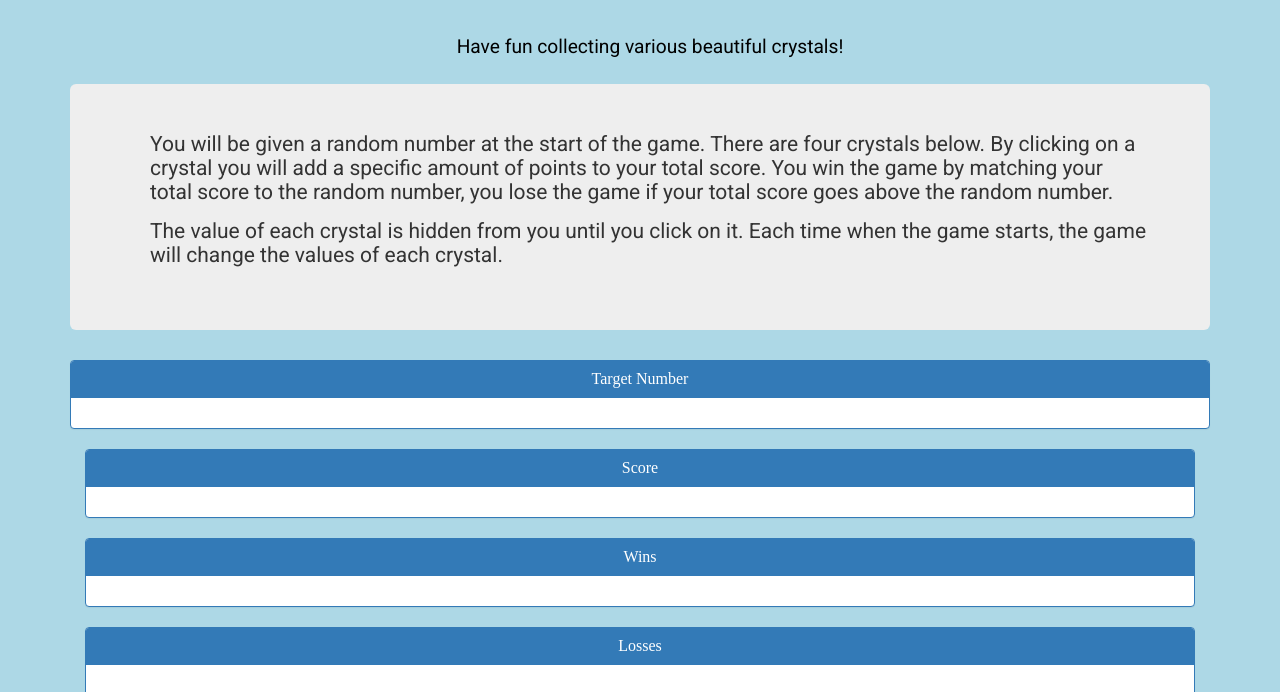
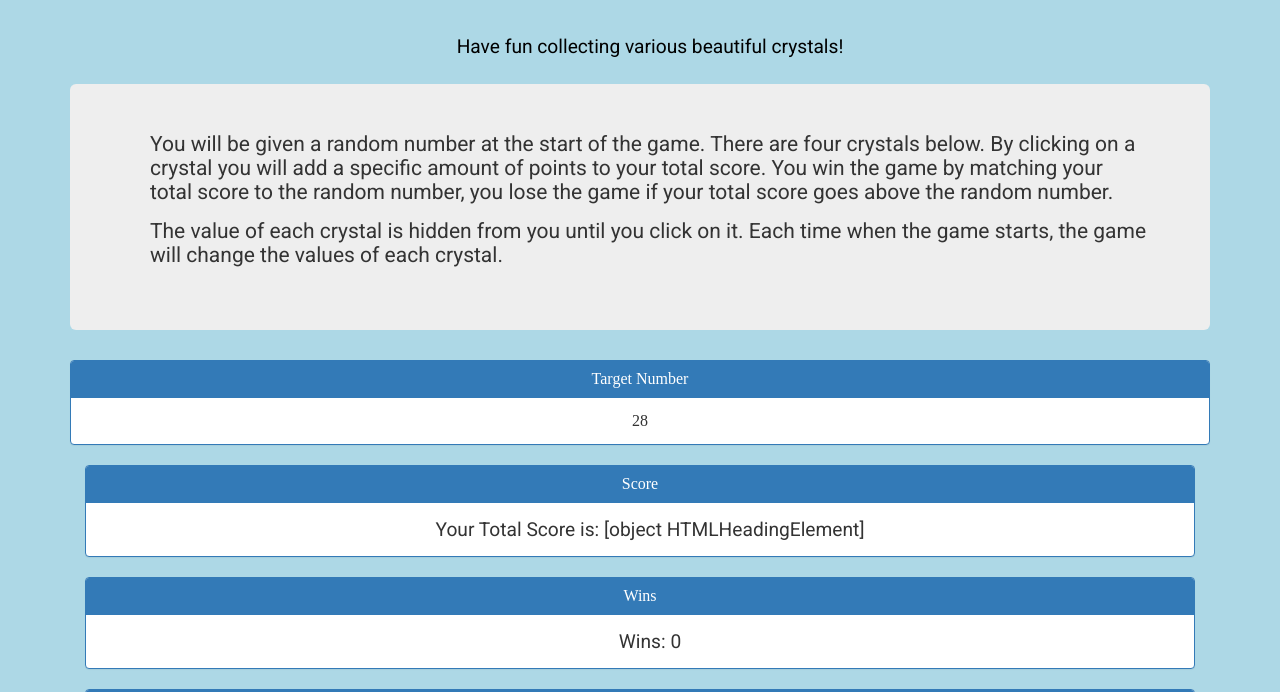
Before and after one commit to cchin1/d-unit-4-game, a plain HTML site: page index.html in a window 1280 px wide. Shown: the part 91-783 px from the top of the page. Drawn offline with nearby package versions, Linux system fonts and the light colour scheme.

Commit message:
final starting point before HW submission

```diff
--- a/assets/javascript/game.js
+++ b/assets/javascript/game.js
@@ -10,6 +10,12 @@ var opalIndex = 2;
 var emeraldIndex = 3;
 
 // Functions
+
+    //set the onload event
+    window.onload=
+        resetHTML();
+        totalReset ();
+    ;
 
     //reset the current score
     var counter = 0;
@@ -33,19 +39,20 @@ var emeraldIndex = 3;
     //return Math.floor(Math.random() * (max - min + 1)) + min;
     //}
 
-    //sets up random value for each of the crystals in the images array from above
+    //sets up random value for each of the crystals declared as variables from above
     function resetCrystals () {
         for (var i = 0; i < gemVals.length; i++) {
             gemVals[i] = Math.floor(Math.random() * 12);
+            console.log(gemVals);
         }
     }
     //reset the html to reflect changes
     function resetHTML () {
-        $(".randomTarget").html(targetNumber);
-        $(".wins").html("<p>Wins: " + wins + "</p>");
-        $(".losses").html("<p>Losses: " + losses + "</p>");
-        $(".score").html("<p>Your Total Score is: " + score + "</p>");
-        $(".Jewel").empty();
+        $("#randomTarget").html(targetNumber);
+        $("#wins").html("<p>Wins: " + wins + "</p>");
+        $("#losses").html("<p>Losses: " + losses + "</p>");
+        $("#score").html("<p>Your Total Score is: " + score + "</p>");
+        $("#Jewel").empty();
     }
     function totalReset () {
         randomTargetNumber ();
@@ -53,7 +60,7 @@ var emeraldIndex = 3;
         resetHTML ();
         resetCrystals ();
     }
-    // Code to run otherwise known as Main Process
+    // Main Process
         // Initial Page Setup
         randomTargetNumber();
         resetHTML ();
--- a/index.html
+++ b/index.html
@@ -42,13 +42,14 @@
 
 <!-- Creating a row to contain the emty divs for tallies-->
 <div class="row">
+
     <div class="col-lg-3">
         <div class="panel panel-primary">
             <div class="panel-heading">
                 <h3 class="panel-title text-center">Target Number</h3>
             </div>
             <div class="panel-body">
-                <h3 class="text-center" id="randomTarget"><strong></h3>
+                <h3 class="text-center" id="randomTarget"></h3>
             </div>
         </div>
     <div class="col-lg-3">
@@ -57,7 +58,7 @@
                 <h3 class="panel-title text-center">Score</h3>
             </div>
             <div class="panel-body">
-                <h3 class="text-center" id="score"><strong></h3>
+                <h3 class="text-center" id="score"></h3>
             </div>
         </div>
     </div>
@@ -67,7 +68,7 @@
                 <h3 class="panel-title text-center">Wins</h3>
             </div>
             <div class="panel-body">
-                <h3 class="text-center" id="wins"><strong></h3>
+                <h3 class="text-center" id="wins"></h3>
             </div>
         </div>
     </div>
@@ -77,7 +78,7 @@
                 <h3 class="panel-title text-center">Losses</h3>
             </div>
             <div class="panel-body">
-                <h3 class="text-center" id="losses"><strong></h3>
+                <h3 class="text-center" id="losses"></h3>
             </div>
         </div>
     </div>
```
